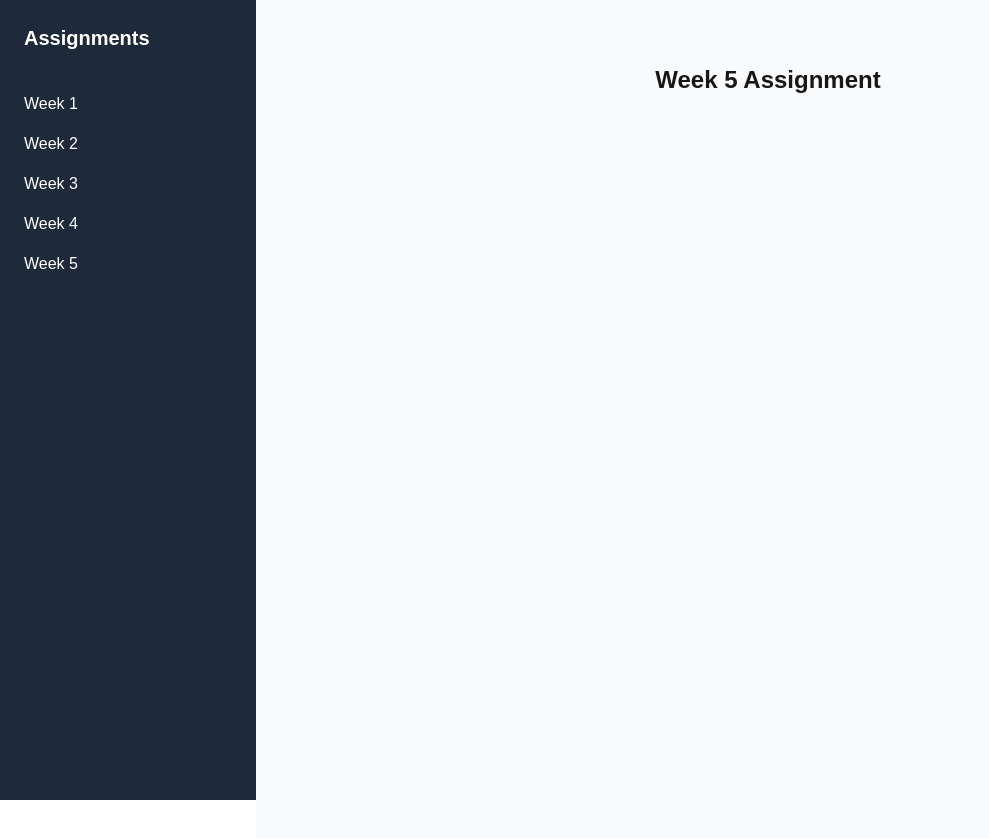
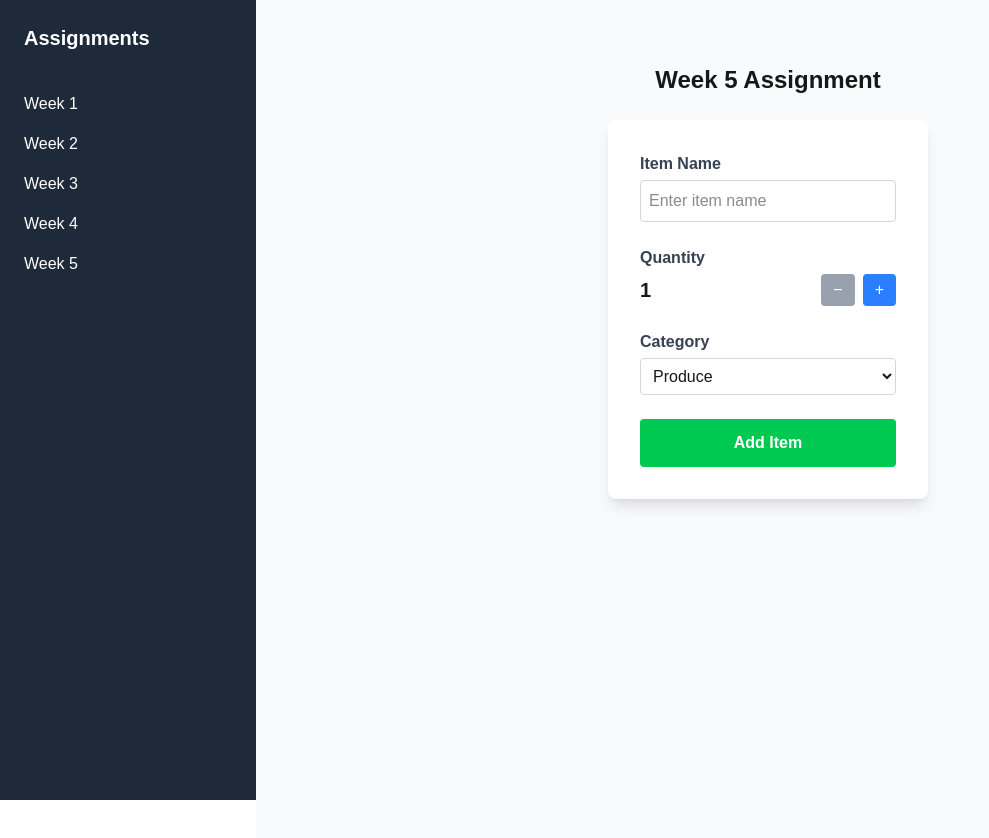
Before and after one commit to AlexR4000/cprg306-assignments, a Next.js app: page /week-5 in a window 1280 px wide. Shown: the top 838 px of the page, without its empty margins (0-989 px from the left). Built offline with nearby package versions, Linux system fonts and the light colour scheme.

Commit message:
added week-5 page week-5

```diff
--- /dev/null
+++ b/app/week-5/new-item.js
@@ -0,0 +1,114 @@
+// app/week-5/new-item.js
+"use client";
+
+import { useState } from "react";
+
+export default function NewItem() {
+  // State variables
+  const [name, setName] = useState("");
+  const [quantity, setQuantity] = useState(1);
+  const [category, setCategory] = useState("produce");
+
+  // Increment and decrement quantity
+  const increment = () => setQuantity((prev) => (prev < 20 ? prev + 1 : prev));
+  const decrement = () => setQuantity((prev) => (prev > 1 ? prev - 1 : prev));
+
+  // Form submission handler
+  const handleSubmit = (e) => {
+    e.preventDefault();
+
+    const item = {
+      name,
+      quantity,
+      category,
+    };
+
+    console.log(item);
+    alert(`Item Added:\nName: ${name}\nQuantity: ${quantity}\nCategory: ${category}`);
+
+    // Reset fields
+    setName("");
+    setQuantity(1);
+    setCategory("produce");
+  };
+
+  return (
+    <form
+      onSubmit={handleSubmit}
+      className="flex flex-col gap-6 bg-white p-8 rounded-lg shadow-lg w-80 mx-auto"
+    >
+      {/* Name Field */}
+      <div className="flex flex-col">
+        <label className="mb-1 font-semibold text-gray-700">Item Name</label>
+        <input
+          type="text"
+          value={name}
+          onChange={(e) => setName(e.target.value)}
+          required
+          placeholder="Enter item name"
+          className="border border-gray-300 p-2 rounded"
+        />
+      </div>
+
+      {/* Quantity Field */}
+      <div className="flex flex-col">
+        <label className="mb-1 font-semibold text-gray-700">Quantity</label>
+        <div className="flex items-center gap-3">
+          <span className="text-xl font-semibold">{quantity}</span>
+          <div className="flex gap-2 ml-auto">
+            <button
+              type="button"
+              onClick={decrement}
+              disabled={quantity === 1}
+              className={`px-3 py-1 rounded text-white ${
+                quantity === 1 ? "bg-gray-400" : "bg-blue-500"
+              }`}
+            >
+              −
+            </button>
+            <button
+              type="button"
+              onClick={increment}
+              disabled={quantity === 20}
+              className={`px-3 py-1 rounded text-white ${
+                quantity === 20 ? "bg-gray-400" : "bg-blue-500"
+              }`}
+            >
+              +
+            </button>
+          </div>
+        </div>
+      </div>
+
+      {/* Category Field */}
+      <div className="flex flex-col">
+        <label className="mb-1 font-semibold text-gray-700">Category</label>
+        <select
+          value={category}
+          onChange={(e) => setCategory(e.target.value)}
+          className="border border-gray-300 p-2 rounded"
+        >
+          <option value="produce">Produce</option>
+          <option value="dairy">Dairy</option>
+          <option value="bakery">Bakery</option>
+          <option value="meat">Meat</option>
+          <option value="frozen">Frozen Foods</option>
+          <option value="canned">Canned Goods</option>
+          <option value="dry">Dry Goods</option>
+          <option value="beverages">Beverages</option>
+          <option value="snacks">Snacks</option>
+          <option value="household">Household</option>
+          <option value="other">Other</option>
+        </select>
+      </div>
+
+      {/* Submit Button */}
+      <button
+        type="submit"
+        className="bg-green-500 text-white p-3 rounded font-semibold"
+      >
+        Add Item
+      </button>
+    </form>
+  );
+}
--- a/app/week-5/page.js
+++ b/app/week-5/page.js
@@ -1,9 +1,11 @@
-// app/week-4/page.js
+// app/week-5/page.js
+import NewItem from "./new-item";
 
 export default function Page() {
   return (
     <main className="p-8 bg-gray-50 min-h-screen">
       <h1 className="text-2xl font-bold mb-6 text-center">Week 5 Assignment</h1>
+      <NewItem />
     </main>
   );
 }
```
